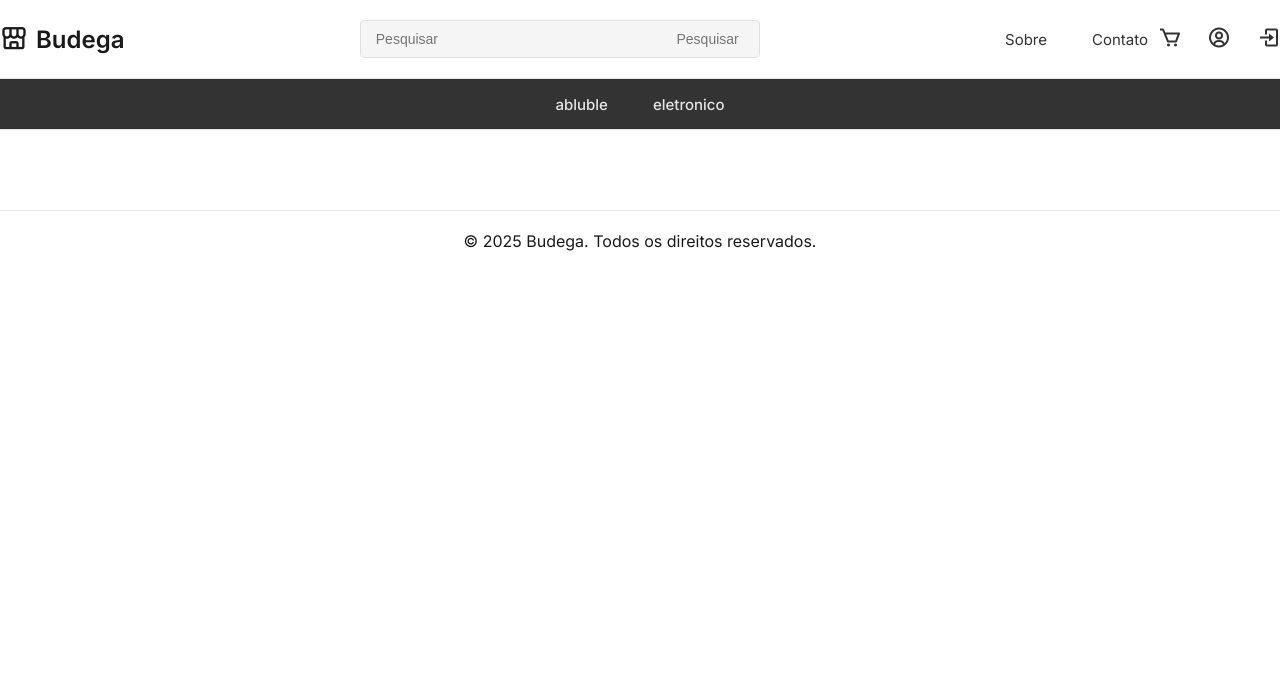
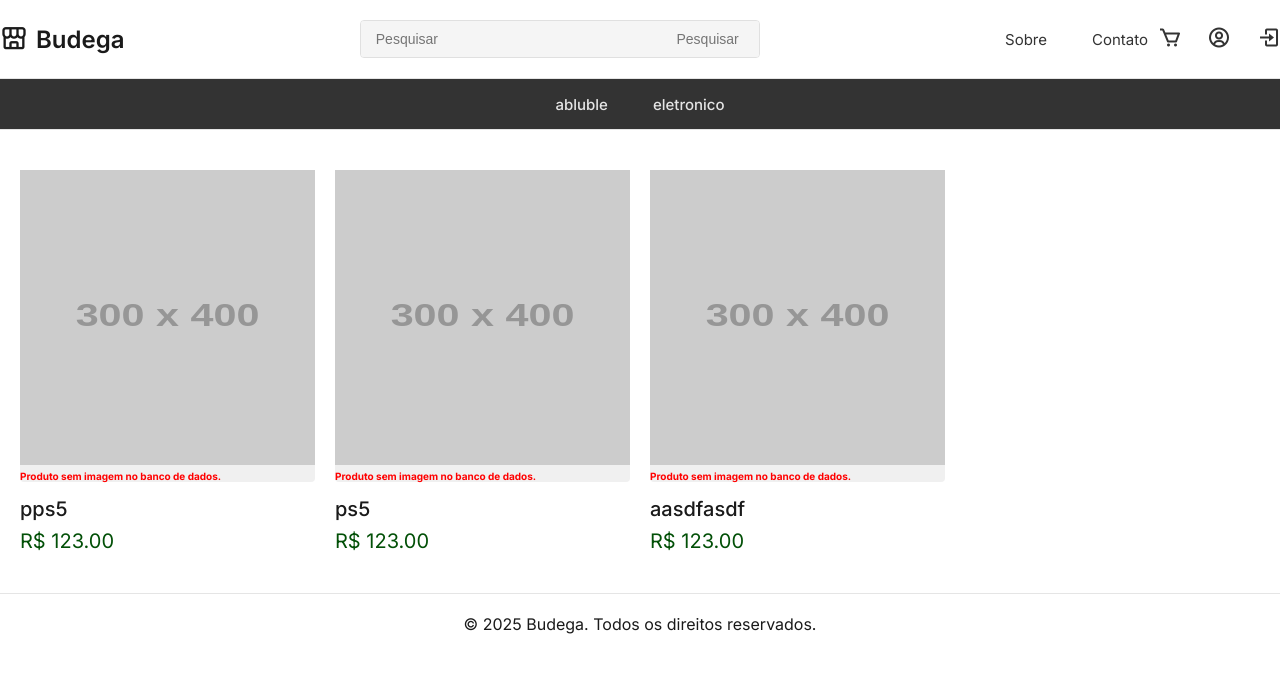
Before and after one commit to heliohsilva/loja_flask, a Flask app: page / in a window 1280 px wide. Shown: the top 673 px of the page. Run offline with Flask 3, Linux system fonts and the light colour scheme; data comes from the database, SQL or seed files in the repository; both versions use the stored data as it was after the commit; grey boxes labelled with a size stand in for pictures from a placeholder-image service; some libraries are stand-ins or nearby versions.

Commit message:
Grid de produtos arrumado

```diff
--- a/templates/index.html
+++ b/templates/index.html
@@ -239,8 +239,8 @@
 
     <main class="container">
         <div class="product-grid">
-            {% for product in products %}
-            <a href="{{ url_for('view.produto', product_id=product.id) }}" class="product-card">
+            {% for product in produtos %}
+            <a href="{{ url_for('view.product', id=product.id) }}" class="product-card">
                 <div class="product-image">
                     {% if product.imagem and product.imagem.url %}
                     <img src="{{ product.imagem.url }}" alt="{{ product.nome }}" class="product_image" />
```
Also changed, not shown: instance/db.sqlite3.
